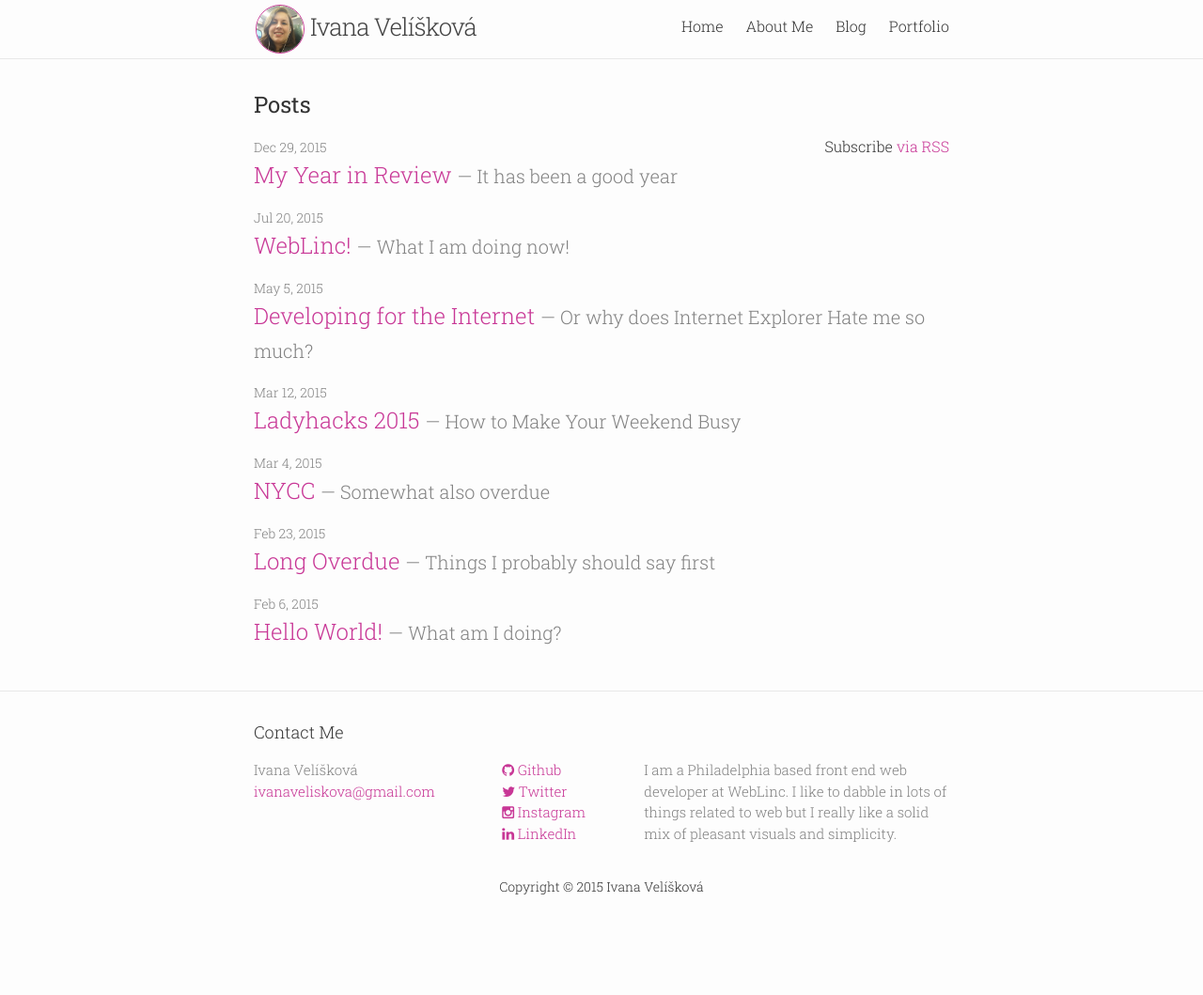
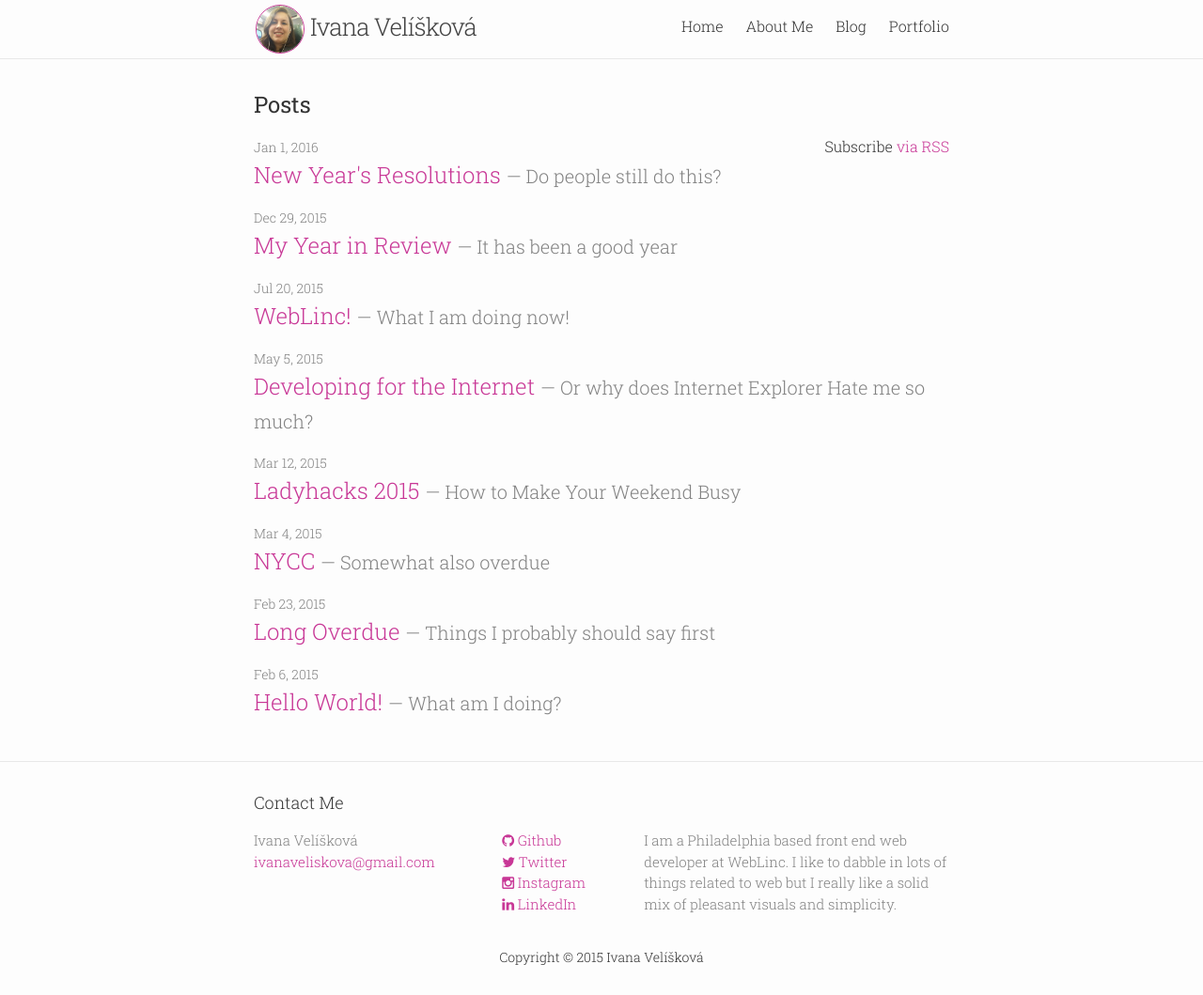
Before and after one commit to ivanaveliskova/Personal-Site, a Jekyll site: the page built from blog.html, in a window 1280 px wide. Shown: the whole page at 94% size. Built offline with Jekyll 4.4.1, drawn with Linux system fonts in a browser that asks for light colours; before the commit the page ends 984 px from its top, so only the background shows below that; part of the change alters nothing that is shown.

Commit message:
New blog post on new years resolutions, fixes styling issues

```diff
--- /dev/null
+++ b/_posts/2016-01-01-New-Years-Resolutions.markdown
@@ -0,0 +1,29 @@
+---
+layout: post
+title: New Year's Resolutions
+description: Do people still do this?
+date: 2016-01-01 19:37:54
+categories: update
+social: true
+comments: true
+---
+
+I read somewhere that telling someone your New Year's Resolutions will make you more likely to actually keep them. This makes sense, in a way, because then you potentially have someone who keeps bugging you if you are keeping to your resolutions and just to prove them as a non-believer ('shun the non-believers!!!') you actually try to keep to your resolutions. Apparently, my company has a weight competition (or at least they had) in which they see who can lose the most weight (I guess in a certain amount of time?), which is also a good way to motivate (I think you win some money or something). There are also loads of unrealistic goals one can set for oneself and never accomplish them. I've done it plenty of times. I'm sure everyone has. But I digress.
+
+Here is a list of my potential new year's resolutions I would like to try to keep.
+
+1. I'd like to keep a blog. A more consistent blog. I have a few ideas of what I would like to write about, for once, but I do need to force myself to actually write about it all. Do some research. Make a plan. Write something and post. One thing I want to definitely write more about is women in S.T.E.M. That is something close to my heart and it's important to me. Also, one of my besties keeps this topic close to her heart as well and therefore I would have the option of having guest posts by her as well as any other friends who have thoughts and ideas. I would potentially open a new blog simultaneously on baking. Therefore keep 2 blogs on 1 site (google image search that, ha).
+
+2. Along those same lines, I would like to finish the class I am working on for GDI on static site generators. I've been doing a bunch of research and testing stuff to be able to teach the class to anyone using any computer and I think I am starting to get the hang of it, so I want to finish the class. A big goal of mine is to actually end up teaching a GDI class this year.
+
+3. Along the lines mentioned above, I would like to progress within my career. Whether it is to ask for a raise or to move over to being a lead front end, or just being considering a role model within the company and someone they look to when hiring new employees, but I need to start somewhere small and go with that. The first two resolutions should help me with that because I would learn something new that is important to my career as a front end developer.
+
+4. A small resolution of mine is to lose a bit of weight. Or more get into better shape. A few small goals within that that I have is to improve my diet, following some advice from one of my coworkers, I need to buy a scale and track my weight daily and find what is hurting me the most. Another little goal with that, I have been considering dancing again, maybe not to the same extent that I use to, but essentially I'd consider either pro-am, or actually finding a new partner and just slowly working on potentially working towards nationals, etc.
+
+5. I would like to read more. Something like 1 book a month for now. Books related to my career, more articles that are related, and even unrelated novels. I am also considering, as a part of that, listening to some audiobooks every so often, maybe on my way to and from work or so, although I would finish one every week with that, which wouldn't be so bad. I would also hope that that would help me improve with my listening skills and help me improve my attention span problems.
+
+6. A big thing, which I want to work on, is being more confident in myself. All of the previous resolutions are meant to build up to this. I want to get myself out into the world more and experience more of it. Give more talks. Inspire more people.
+
+So those are a few of the goals that I would really like to accomplish this year. They aren't that big. And there aren't that many, but it will require a lot of work from me, which doing anything would, but we are all too lazy to really become successful, even though we are all given that chance.
+
+For now, so long. I will be back soon with a new years resolution accomplishing/beginning post!
--- a/_sass/_base.scss
+++ b/_sass/_base.scss
@@ -7,10 +7,6 @@ dl, dd, ol, ul, figure {
     margin: 0;
     padding: 0;
     font-size: 100%;
-}
-
-ol, ul {
-    list-style: none;
 }
 
 /**
```
